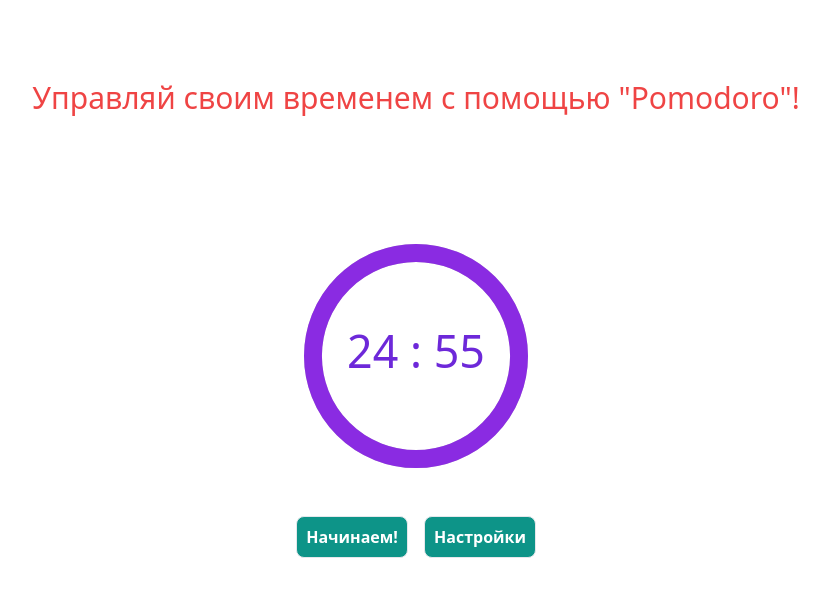
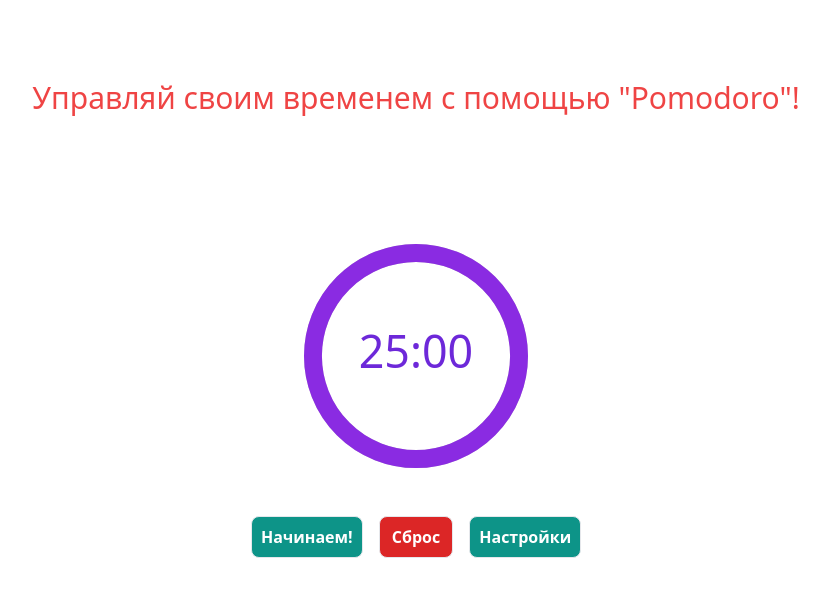
Before and after one commit to carpediem511/pomodoro_timer, a React (Create React App) app: page / in a window 1280 px wide. Shown: the top 596 px of the page, without its empty margins (224-1053 px from the left). Built offline with nearby package versions, Linux system fonts and the light colour scheme.

Commit message:
готов таймер без модалки и настроек

```diff
--- a/package.json
+++ b/package.json
@@ -3,10 +3,7 @@
 	"version": "0.1.0",
 	"private": true,
 	"dependencies": {
-		"@emotion/react": "^11.11.1",
-		"@emotion/styled": "^11.11.0",
 		"@headlessui/react": "^1.7.17",
-		"@heroicons/react": "^2.0.18",
 		"@testing-library/jest-dom": "^5.14.1",
 		"@testing-library/react": "^13.0.0",
 		"@testing-library/user-event": "^13.2.1",
--- a/src/components/Timer/index.tsx
+++ b/src/components/Timer/index.tsx
@@ -1,78 +1,126 @@
-import React, { useEffect, useState } from 'react';
-import { CircularProgressbar, buildStyles } from 'react-circular-progressbar';
-import 'react-circular-progressbar/dist/styles.css';
-import {
-	PlayCircleIcon,
-	PauseCircleIcon,
-	Cog6ToothIcon,
-} from '@heroicons/react/24/solid';
-import Modal from '../Modal';
+import React, { useEffect, useState } from "react";
+import { CircularProgressbar, buildStyles } from "react-circular-progressbar";
+import "react-circular-progressbar/dist/styles.css";
+import Modal from "../Modal";
 
+const Timer = () => {
+	const [totalMinutes, setTotalMinutes] = useState<number>(25); // общая продолжительность в минутах
+	const [timerType, setTimerType] = useState<string>("work"); // текущий тип таймера: работа/отдых
+	const [isTimerOn, setIsTimerOn] = useState<boolean>(false); // запущен ли таймер: да/нет
+	const [minutesToEnd, setMinutesToEnd] = useState<number>(totalMinutes); // оставшиеся минуты
+	const [secondsToEnd, setSecondsToEnd] = useState<number>(0); // оставшиеся секунды
+	const [isOpenModal, setIsOpenModal] = useState<boolean>(false); // открыто ли модальное окно
+	const [progress, setProgress] = useState<string>(""); // прогресс в кружке
 
-const Timer = ({ }) => {
-	const [minutes, setMinutes] = useState<number>(25)
-	const [seconds, setSeconds] = useState<number>(0)
-	const [timerType, setTimerType] = useState<boolean>(false)
-	const [isModalOpen, setIsModalOpen] = useState<boolean>(false)
-
-	const time: string = `${minutes < 10 ? '0' + minutes : minutes} : ${seconds < 10 ? '0' : ''}${seconds}`
+	// время работы и отдыха
+	const workTime = 25;
+	const restTime = 5;
+	let timerInterval: any;
 
 	const playSound = (soundFile: string) => {
 		const audio = new Audio(soundFile);
 		audio.play();
-	}
+	};
 
-	let timer: any
-	useEffect(() => {
+	// переключение таймера
+	const toggleTimer = () => {
+		if (isTimerOn) {
+			clearInterval(timerInterval);
+			setIsTimerOn(false);
+		} else {
+			if (minutesToEnd > 0 || secondsToEnd > 0) {
+				setIsTimerOn(true);
+				startInterval();
+			}
+		}
+	};
 
-		timer = setInterval(() => {
+	// сброс таймера
+	const resetTimer = () => {
+		clearInterval(timerInterval);
+		setIsTimerOn(false);
+		setMinutesToEnd(totalMinutes);
+		setSecondsToEnd(0);
+		setIsOpenModal(false);
+		setProgress("");
+	};
 
-			setSeconds(seconds + 1)
-
-			if (seconds === 0) {
-				if (minutes !== 0) {
-
-					setSeconds(59)
-					setMinutes(minutes - 1)
+	// запуск интервала для обратного отсчёта
+	const startInterval = () => {
+		timerInterval = setInterval(() => {
+			if (secondsToEnd === 0) {
+				if (minutesToEnd !== 0) {
+					setSecondsToEnd(59);
+					setMinutesToEnd(minutesToEnd - 1);
 				} else {
-
-
+					handleTimerEnd();
 				}
 			} else {
+				setSecondsToEnd(secondsToEnd - 1);
+			}
 
-				setSeconds(seconds - 1)
-			}
-		}, 1000)
+			const progressValue: string = `${minutesToEnd}:${secondsToEnd < 10 ? `0${secondsToEnd}` : secondsToEnd
+				}`;
+			setProgress(progressValue);
+		}, 1000);
+	};
 
-		return () => clearInterval(timer)
-	})
+	// обработчик завершения таймера
+	const handleTimerEnd = () => {
+		clearInterval(timerInterval);
+		setIsTimerOn(false);
+		playSound("/rest_time.mp3");
+		setIsOpenModal(true);
+		setTimerType(timerType === "work" ? "rest" : "work");
+		setTotalMinutes(timerType === "work" ? workTime : restTime);
+	};
+
+	useEffect(() => {
+		if (isTimerOn) {
+			startInterval();
+		} else {
+			clearInterval(timerInterval);
+		}
+
+		return () => {
+			clearInterval(timerInterval);
+		};
+	}, [isTimerOn, secondsToEnd, minutesToEnd]);
+
+	const time: string = `${minutesToEnd < 10 ? "0" + minutesToEnd : minutesToEnd
+		}:${secondsToEnd < 10 ? "0" : ""}${secondsToEnd}`;
 
 	return (
 		<>
 			<CircularProgressbar
-				value={(minutes * 60 + seconds)}
+				value={((minutesToEnd * 60 + secondsToEnd) / (totalMinutes * 60)) * 100}
 				text={time}
 				styles={buildStyles({
-					textColor: 'rgb(109, 40, 217)',
-					trailColor: 'rgb(200, 200, 200)',
-					pathColor: 'rgb(138, 43, 226)'
+					textColor: "rgb(109, 40, 217)",
+					trailColor: "rgb(200, 200, 200)",
+					pathColor: "rgb(138, 43, 226)",
 				})}
 			/>
 			<div className="flex justify-center mt-10 gap-4">
-
-				<button className='self-center text-white font-semibold active:shadow-lg flex rounded-lg px-3 mt-2 py-2 border w-1/2 justify-center bg-teal-600 hover:bg-teal-400 duration-200 hover:text-black'>
-					<PlayCircleIcon className='w-1/4 text-white' />
-					Начинаем!
+				<button
+					className="self-center text-white font-semibold active:shadow-lg flex rounded-lg px-3 mt-2 py-2 border w-1/2 justify-center bg-teal-600 hover:bg-teal-400 duration-200 hover:text-black"
+					onClick={toggleTimer}
+				>
+					{isTimerOn ? "Приостановить таймер" : "Начинаем!"}
 				</button>
 
-				<button className='self-center text-white font-semibold active:shadow-lg flex rounded-lg px-3 mt-2 py-2 border w-1/2 justify-center bg-teal-600 hover:bg-teal-400 duration-200 hover:text-black'>
-					<Cog6ToothIcon className='w-1/4 text-white' />
+				<button
+					className="self-center text-white font-semibold active:shadow-lg flex rounded-lg px-3 mt-2 py-2 border w-1/2 justify-center bg-red-600 hover:bg-red-400 duration-200 hover:text-black"
+					onClick={resetTimer}
+				>
+					Сброс
+				</button>
+
+				<button className="self-center text-white font-semibold active:shadow-lg flex rounded-lg px-3 mt-2 py-2 border w-1/2 justify-center bg-teal-600 hover:bg-teal-400 duration-200 hover:text-black">
 					Настройки
 				</button>
-
 			</div>
-			<Modal
-			/>
+			<Modal /* isOpen={isOpenModal} onClose={() => setIsOpenModal(false)}*/ />
 		</>
 	);
 };
```
